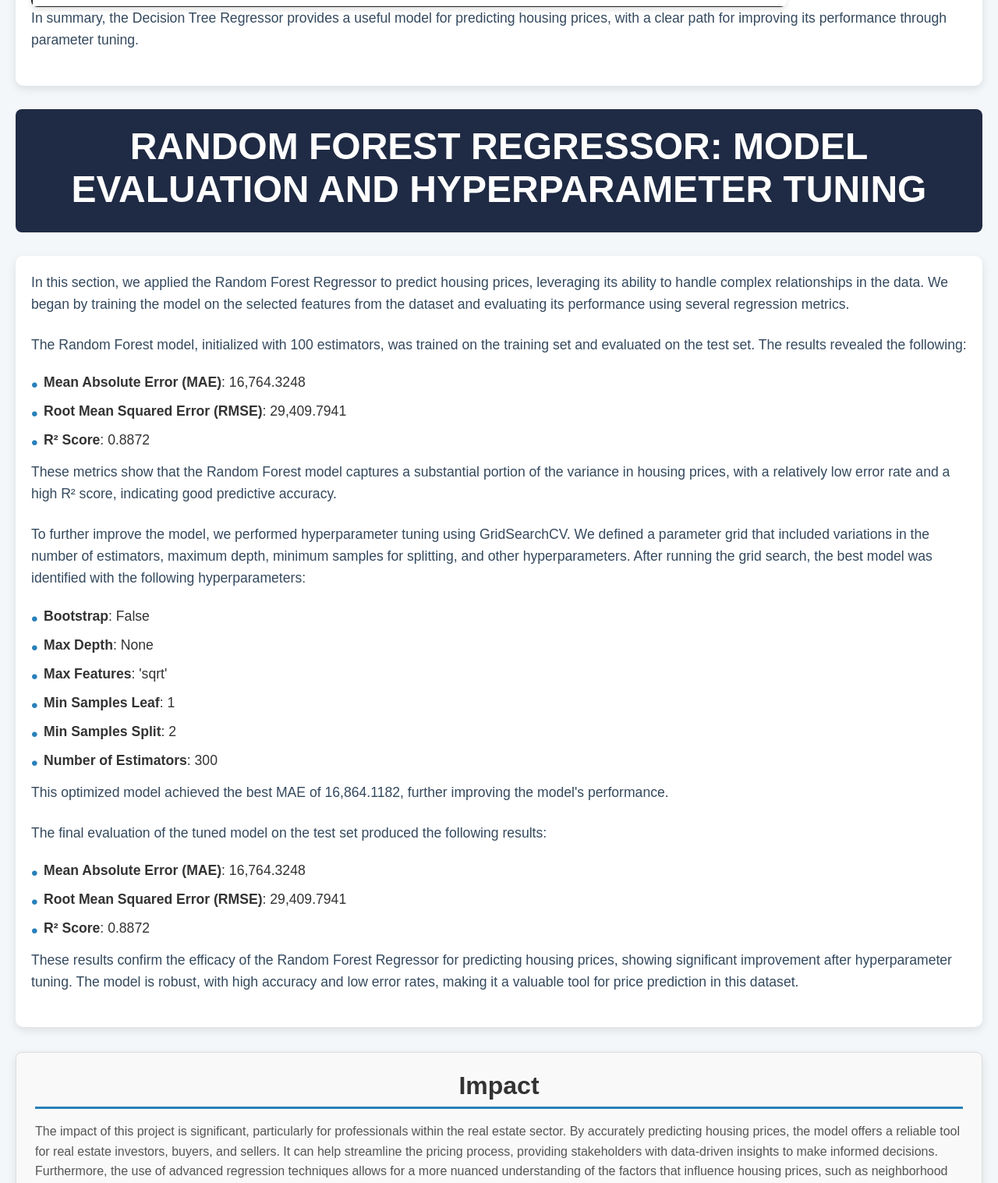
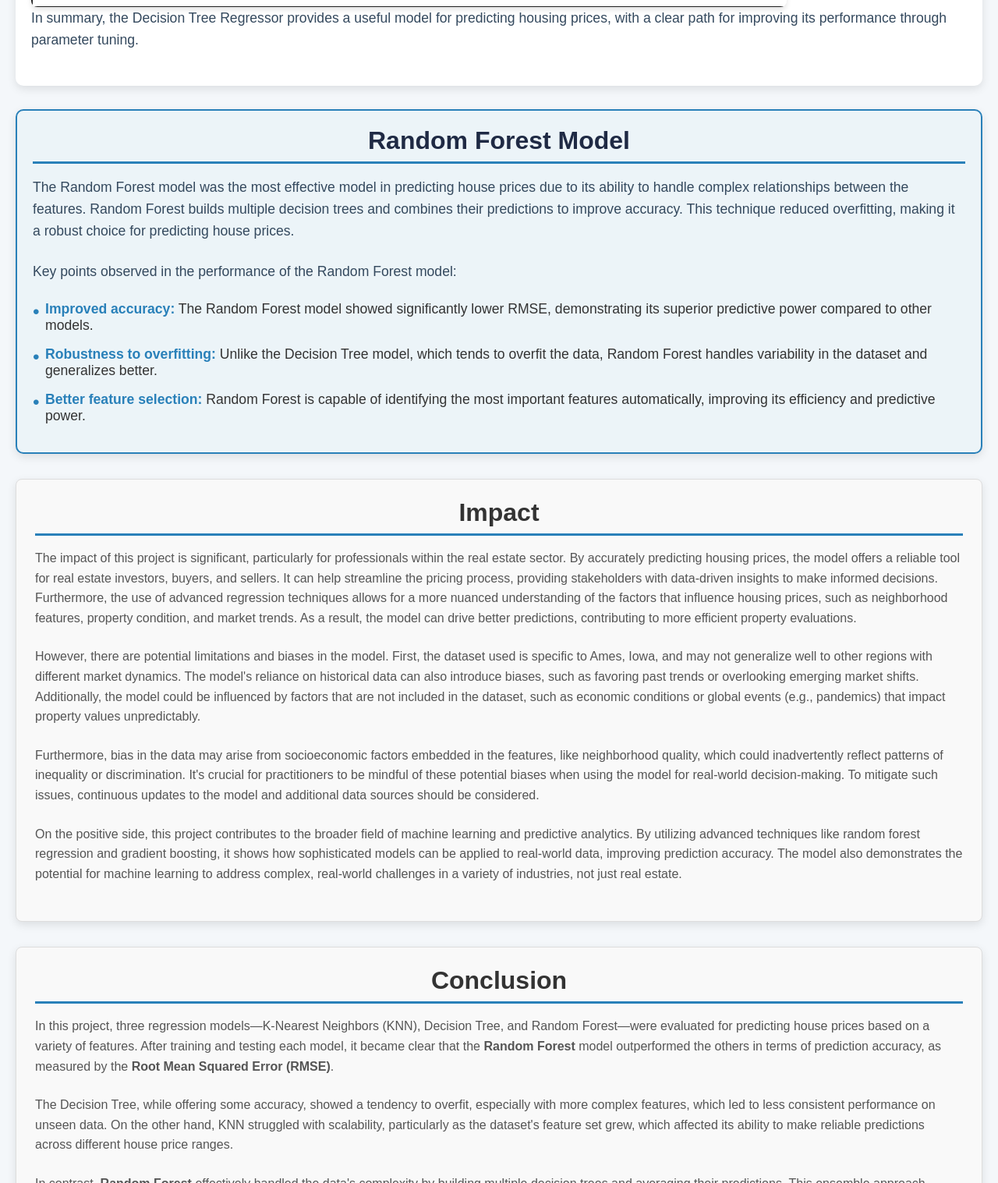
Before and after one commit to clarktommie/clarktommie.github.io-housingregression, a plain HTML site: page index.html in a window 1280 px wide. Shown: the part 8175-9692 px from the top of the page at 78% size. Drawn offline with Linux system fonts and the light colour scheme.

Commit message:
Update index.html

```diff
--- a/index.html
+++ b/index.html
@@ -173,55 +173,17 @@ X_train, X_test, y_train, y_test = train_test_split(X, y, test_size=0.2, random_
 
     <p>In summary, the Decision Tree Regressor provides a useful model for predicting housing prices, with a clear path for improving its performance through parameter tuning.</p>
 </section>
-<!DOCTYPE html>
-<html lang="en">
-<head>
-    <meta charset="UTF-8">
-    <meta name="viewport" content="width=device-width, initial-scale=1.0">
-    <title>Random Forest Regressor: Model Evaluation and Hyperparameter Tuning</title>
-    <link rel="stylesheet" href="styles.css">
-</head>
-<body>
-    <header>
-        <h1>Random Forest Regressor: Model Evaluation and Hyperparameter Tuning</h1>
-    </header>
+<section class="random-forest-section">
+    <h2>Random Forest Model</h2>
+    <p>The Random Forest model was the most effective model in predicting house prices due to its ability to handle complex relationships between the features. Random Forest builds multiple decision trees and combines their predictions to improve accuracy. This technique reduced overfitting, making it a robust choice for predicting house prices.</p>
 
-    <section class="content">
-        <p>In this section, we applied the Random Forest Regressor to predict housing prices, leveraging its ability to handle complex relationships in the data. We began by training the model on the selected features from the dataset and evaluating its performance using several regression metrics.</p>
-
-        <p>The Random Forest model, initialized with 100 estimators, was trained on the training set and evaluated on the test set. The results revealed the following:</p>
-
-        <ul>
-            <li><strong>Mean Absolute Error (MAE)</strong>: 16,764.3248</li>
-            <li><strong>Root Mean Squared Error (RMSE)</strong>: 29,409.7941</li>
-            <li><strong>R² Score</strong>: 0.8872</li>
-        </ul>
-
-        <p>These metrics show that the Random Forest model captures a substantial portion of the variance in housing prices, with a relatively low error rate and a high R² score, indicating good predictive accuracy.</p>
-
-        <p>To further improve the model, we performed hyperparameter tuning using GridSearchCV. We defined a parameter grid that included variations in the number of estimators, maximum depth, minimum samples for splitting, and other hyperparameters. After running the grid search, the best model was identified with the following hyperparameters:</p>
-
-        <ul>
-            <li><strong>Bootstrap</strong>: False</li>
-            <li><strong>Max Depth</strong>: None</li>
-            <li><strong>Max Features</strong>: 'sqrt'</li>
-            <li><strong>Min Samples Leaf</strong>: 1</li>
-            <li><strong>Min Samples Split</strong>: 2</li>
-            <li><strong>Number of Estimators</strong>: 300</li>
-        </ul>
-
-        <p>This optimized model achieved the best MAE of 16,864.1182, further improving the model's performance.</p>
-
-        <p>The final evaluation of the tuned model on the test set produced the following results:</p>
-
-        <ul>
-            <li><strong>Mean Absolute Error (MAE)</strong>: 16,764.3248</li>
-            <li><strong>Root Mean Squared Error (RMSE)</strong>: 29,409.7941</li>
-            <li><strong>R² Score</strong>: 0.8872</li>
-        </ul>
-
-        <p>These results confirm the efficacy of the Random Forest Regressor for predicting housing prices, showing significant improvement after hyperparameter tuning. The model is robust, with high accuracy and low error rates, making it a valuable tool for price prediction in this dataset.</p>
-    </section>
+    <p>Key points observed in the performance of the Random Forest model:</p>
+    <ul>
+        <li><strong>Improved accuracy:</strong> The Random Forest model showed significantly lower RMSE, demonstrating its superior predictive power compared to other models.</li>
+        <li><strong>Robustness to overfitting:</strong> Unlike the Decision Tree model, which tends to overfit the data, Random Forest handles variability in the dataset and generalizes better.</li>
+        <li><strong>Better feature selection:</strong> Random Forest is capable of identifying the most important features automatically, improving its efficiency and predictive power.</li>
+    </ul>
+</section>
     <section class="impact">
     <h2>Impact</h2>
     <p>The impact of this project is significant, particularly for professionals within the real estate sector. By accurately predicting housing prices, the model offers a reliable tool for real estate investors, buyers, and sellers. It can help streamline the pricing process, providing stakeholders with data-driven insights to make informed decisions. Furthermore, the use of advanced regression techniques allows for a more nuanced understanding of the factors that influence housing prices, such as neighborhood features, property condition, and market trends. As a result, the model can drive better predictions, contributing to more efficient property evaluations.</p>
```
